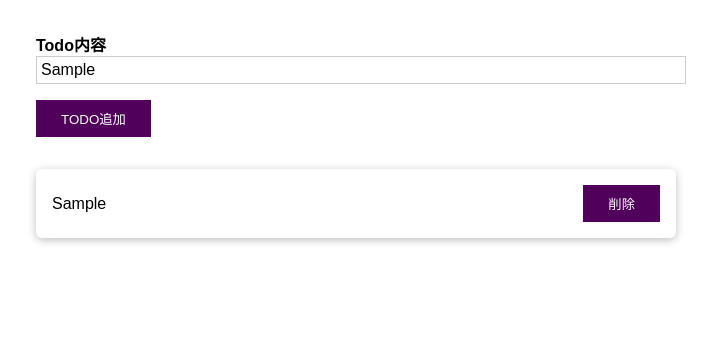
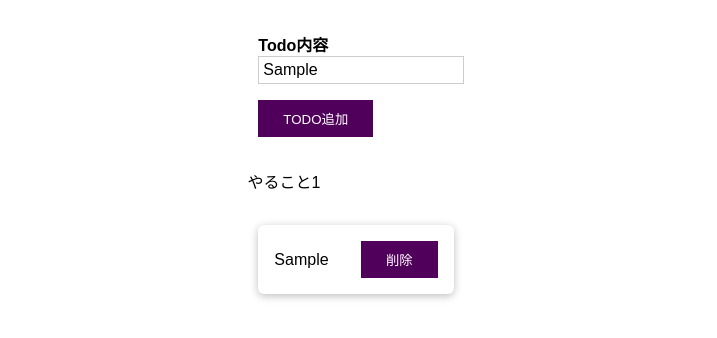
Before and after one commit to Shishimai1996/todoList, a React (Create React App) app: page / in a window 1280 px wide. Both pictures are taken after typing "Sample" into the empty fields and a click on the button "TODO追加". Shown: the top 338 px of the page, without its empty margins (284-1001 px from the left). Built offline with nearby package versions, Linux system fonts and the light colour scheme.

Commit message:
add practice

```diff
--- a/src/App.tsx
+++ b/src/App.tsx
@@ -1,20 +1,12 @@
 import React, { useState } from "react";
-//import { Route } from 'react-router-dom';
-
 import TodoList from "./components/TodoList";
 import NewTodo from "./components/NewTodo";
 import { Todo } from "./todo.model";
+import { CountUp } from "./components/CountUp";
 
-// function App() {
-//   return (
-//     <div className="App">
-
-//     </div>
-//   );
-// }
-//functionComponent type
 const App: React.FC = () => {
   const [todos, setTodos] = useState<Todo[]>([]); //by todo.model.ts
+
   const todoAddHandler = (text: string) => {
     setTodos((prevTodos) => [
       ...prevTodos,
@@ -28,7 +20,12 @@ const App: React.FC = () => {
   return (
     <div className="App">
       <NewTodo onAddTodo={todoAddHandler} />
-      <TodoList items={todos} onDeleteTodo={todoDeleteHandler} />
+      {todos.length !== 0 && (
+        <>
+          <CountUp count={todos.length} />
+          <TodoList items={todos} onDeleteTodo={todoDeleteHandler} />
+        </>
+      )}
     </div>
   );
 };
--- /dev/null
+++ b/src/components/CountUp.tsx
@@ -0,0 +1,9 @@
+import React from "react";
+
+interface ICountUp {
+  count: number;
+}
+
+export const CountUp: React.FC<ICountUp> = ({ count }) => {
+  return <p>やること{count}</p>;
+};
--- a/src/components/NewTodo.tsx
+++ b/src/components/NewTodo.tsx
@@ -1,18 +1,19 @@
 import React, { useRef } from "react";
 
-import './NewTodo.css';
+import "./NewTodo.css";
 
 type NewTodoProps = {
   onAddTodo: (todoText: string) => void;
+};
+//propsでApp.tsxのtodohandler関数を受け取る
+const NewTodo: React.FC<NewTodoProps> = (props) => {
+  const textInputRef = useRef<HTMLInputElement>(null); //★inputDOMに入力された値を取得
+  const todoSubmitHandler = (event: React.FormEvent) => {
+    event.preventDefault(); //not refresh
+    const enteredText = textInputRef.current!.value; //formがサブミットされたらinputの要素を取得
+    if (enteredText) {
+      props.onAddTodo(enteredText); //connected with App.tsx
     }
-//propsでApp.tsxのtodohandler関数を受け取る
-const NewTodo: React.FC<NewTodoProps> = props => {
-    const textInputRef = useRef<HTMLInputElement>(null);//★inputDOMに入力された値を取得
-    const todoSubmitHandler = (event: React.FormEvent) => {
-        event.preventDefault();//not refresh
-        const enteredText = textInputRef.current!.value;//formがサブミットされたらinputの要素を取得
-        props.onAddTodo(enteredText);//connected with App.tsx
-
   };
 
   return (
@@ -22,7 +23,6 @@ const NewTodo: React.FC<NewTodoProps> = props => {
         <input type="text" id="todo-text" ref={textInputRef} />
       </div>
       <button type="submit">TODO追加</button>
-
     </form>
   );
 };
--- a/src/index.css
+++ b/src/index.css
@@ -4,4 +4,8 @@ html{
 
 body{
   margin: 0;
+  display: flex;
+  flex-direction: column;
+  align-items: center;
+  min-width: 100px;
 }
```
Lines whose indentation alone changed are shown as unchanged.
